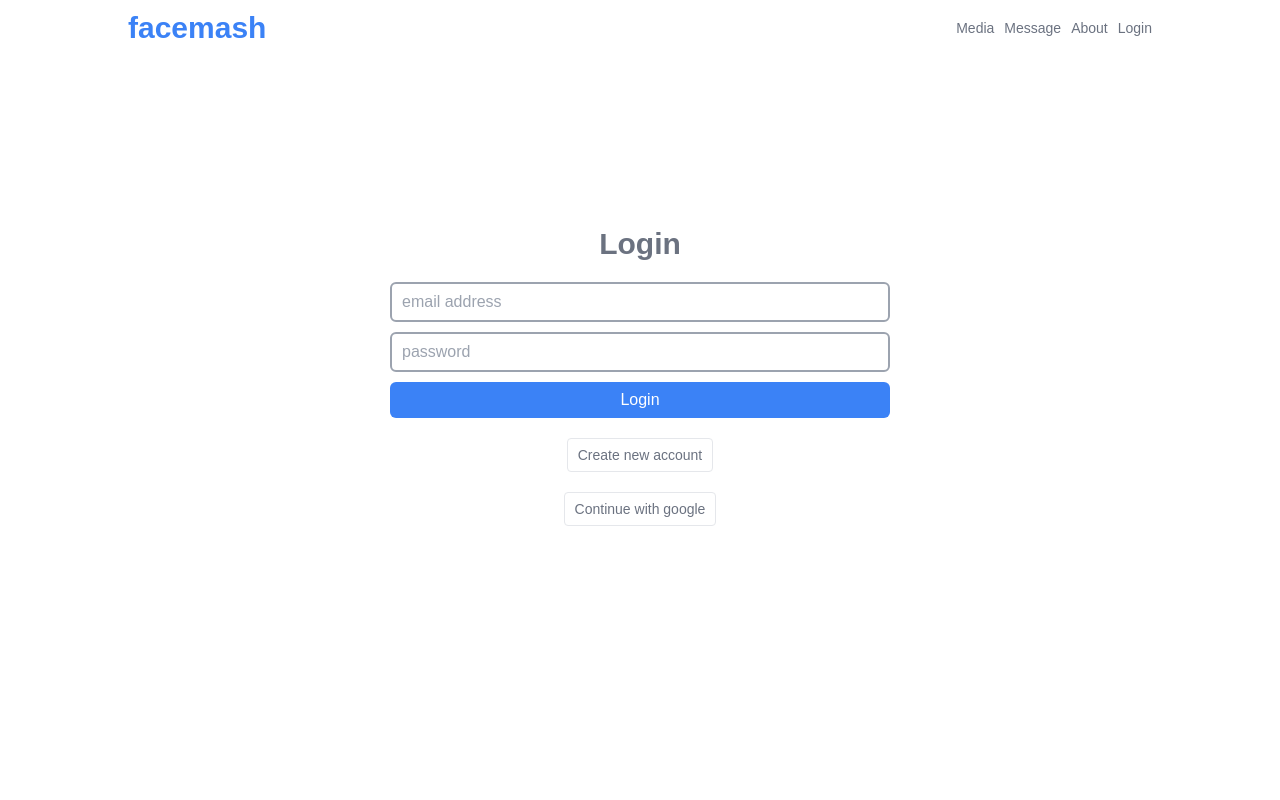
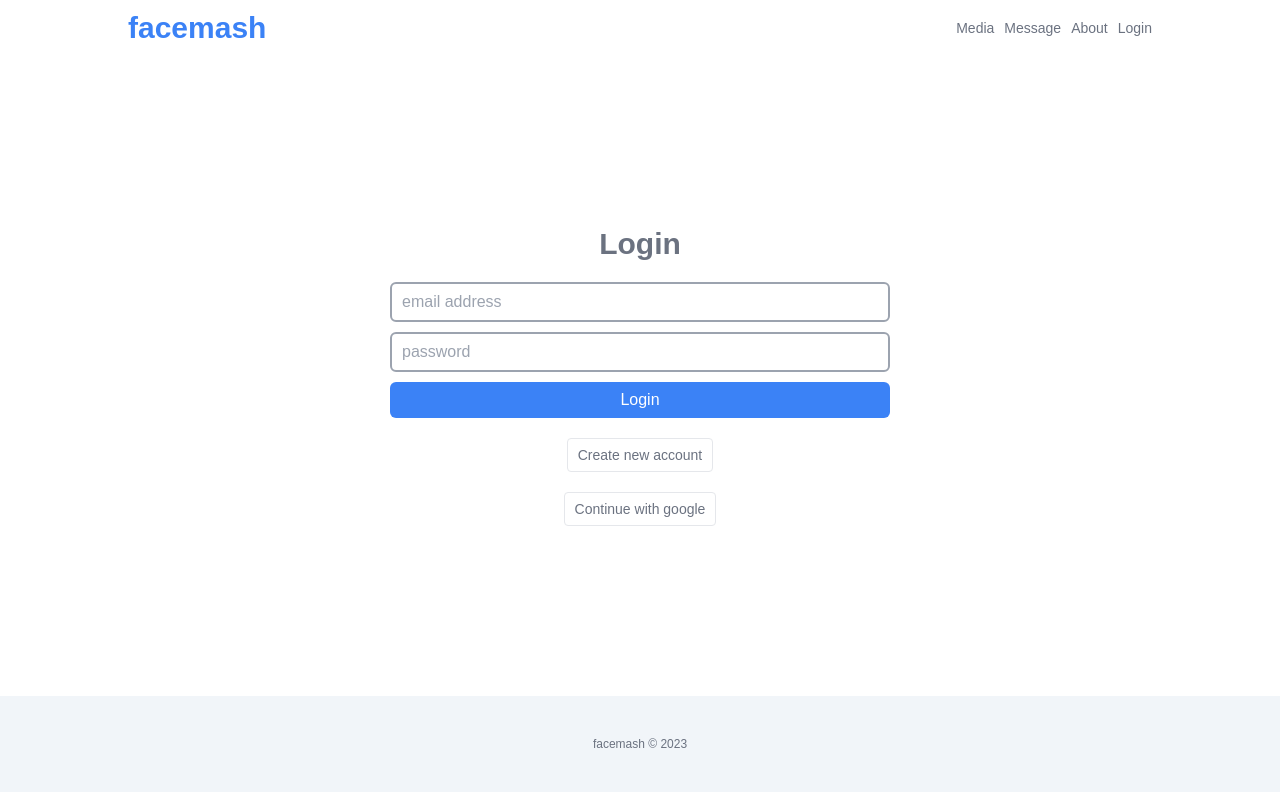
Before and after one commit to faisalchy64/facemash-frontend, a React (Create React App) app: page /login in a window 1280 px wide. Built offline with nearby package versions, Linux system fonts and the light colour scheme; no server answers.

Commit message:
i have created a footer component

```diff
--- a/src/components/Post.js
+++ b/src/components/Post.js
@@ -1,4 +1,4 @@
-import { Link } from "react-router-dom";
+import { Link, useNavigate } from "react-router-dom";
 import { useAuthState } from "react-firebase-hooks/auth";
 import { url } from "../common";
 import auth from "../firebase";
@@ -7,10 +7,15 @@ import { useEffect, useState } from "react";
 function Post({ post }) {
     const [reaction, setReaction] = useState({ count: 0, person: [] });
     const [user] = useAuthState(auth);
+    const navigate = useNavigate();
 
     const { _id, username, body, image, react } = post;
 
     const handleReact = async () => {
+        if (!user) {
+            return navigate("/login");
+        }
+
         if (reaction?.person?.includes(user.email)) {
             if (reaction.count > 0) {
                 const response = await fetch(`${url}/posts/${_id}`, {
@@ -81,7 +86,7 @@ function Post({ post }) {
                 <p className="flex items-center gap-0.5">
                     <span
                         className={`material-symbols-outlined cursor-pointer ${
-                            reaction?.person?.includes(user.email)
+                            reaction?.person?.includes(user?.email)
                                 ? "text-red-400"
                                 : ""
                         }`}
--- /dev/null
+++ b/src/layout/Footer.js
@@ -0,0 +1,9 @@
+function Footer() {
+    return (
+        <h1 className="text-xs text-center text-gray-500 bg-slate-100 py-10">
+            facemash © 2023
+        </h1>
+    );
+}
+
+export default Footer;
--- a/src/layout/Main.js
+++ b/src/layout/Main.js
@@ -3,6 +3,7 @@ import { Outlet } from "react-router-dom";
 import auth from "../firebase";
 import Navbar from "./Navbar";
 import Loading from "../components/Loading";
+import Footer from "./Footer";
 
 function Main() {
     const [, loading] = useAuthState(auth);
@@ -15,6 +16,7 @@ function Main() {
                 <>
                     <Navbar />
                     <Outlet />
+                    <Footer />
                 </>
             )}
         </>
```
